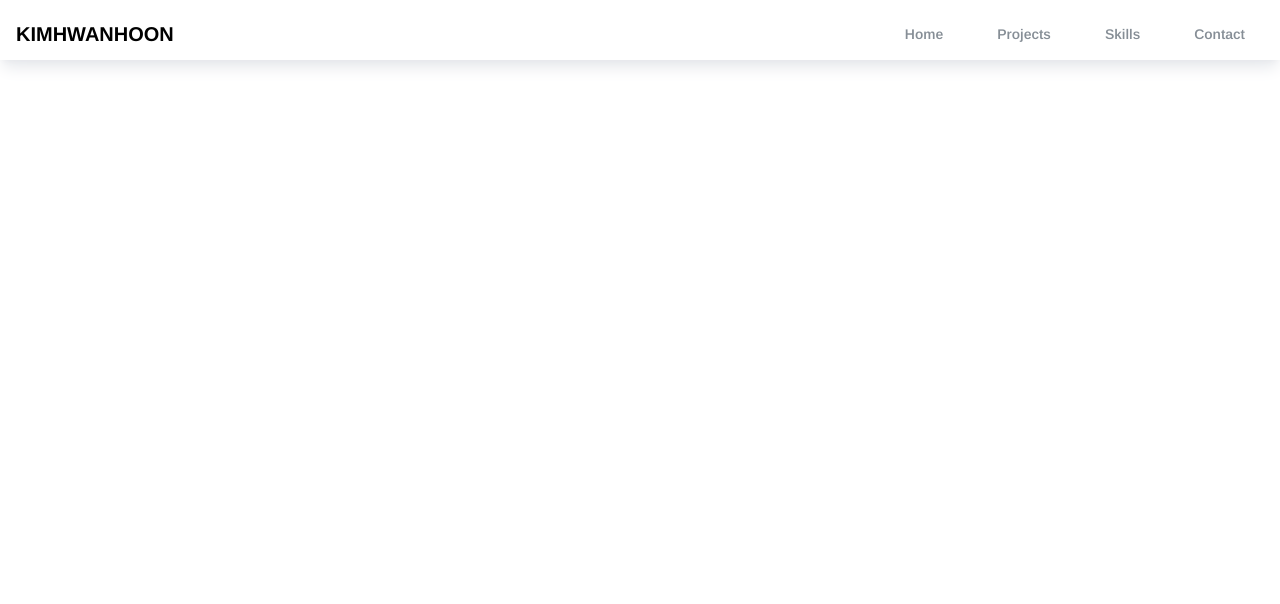
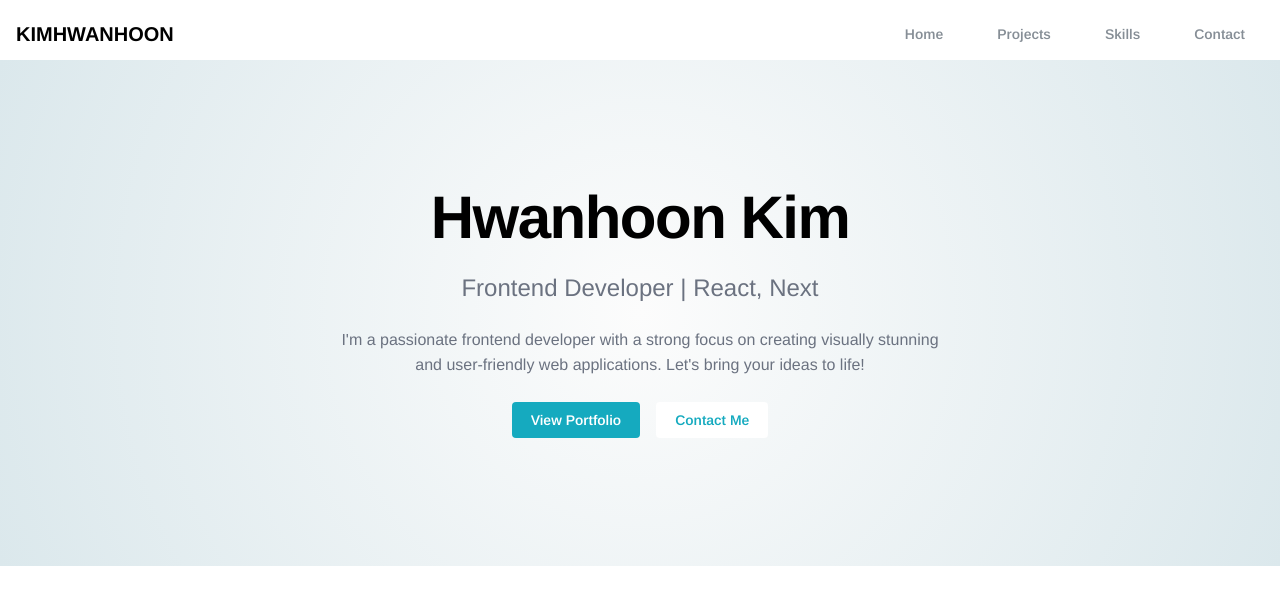
Before and after one commit to kimhwanhoon/portfolio, a Next.js app: page / in a window 1280 px wide. Shown: the top 604 px of the page. Built offline with nearby package versions, Linux system fonts and the light colour scheme; a small style sheet from the web is missing.

Commit message:
here home

```diff
--- a/app/globals.css
+++ b/app/globals.css
@@ -17,3 +17,12 @@
 .text-15 {
   @apply text-[15px];
 }
+
+.hero.bg {
+  background: rgb(252, 252, 252);
+  background: radial-gradient(
+    circle,
+    rgba(252, 252, 252, 1) 0%,
+    rgba(219, 232, 236, 1) 100%
+  );
+}
--- a/app/page.tsx
+++ b/app/page.tsx
@@ -1,7 +1,21 @@
+import { Hero } from "@/components/heroes/Hero";
 import React from "react";
 
 const HomePage = () => {
-  return <div></div>;
+  return (
+    <main>
+      <Hero
+        key={"home"}
+        title="Hwanhoon Kim"
+        subtitle="Frontend Developer | React, Next"
+        content="I'm a passionate frontend developer with a strong focus on creating
+        visually stunning and user-friendly web applications. Let's bring your
+        ideas to life!"
+        firstButton={{ title: "View Portfolio", href: "/#projects" }}
+        secondButton={{ title: "Contact Me", href: "/#contact" }}
+      />
+    </main>
+  );
 };
 
 export default HomePage;
--- /dev/null
+++ b/components/heroes/Hero.tsx
@@ -0,0 +1,50 @@
+import { Button } from "@mantine/core";
+import Link from "next/link";
+import React from "react";
+
+interface HeroProps {
+  title: string;
+  subtitle: string;
+  content: string;
+  firstButton: { title: string; href: string };
+  secondButton: { title: string; href: string };
+}
+
+export const Hero = ({
+  title,
+  subtitle,
+  content,
+  firstButton,
+  secondButton,
+}: HeroProps) => {
+  return (
+    <section className="hero bg flex items-center justify-center  py-20 md:py-32 ">
+      <div className="container space-y-6 px-4 text-center md:px-6">
+        <h1 className="text-4xl font-bold tracking-tight md:text-6xl">
+          {title}
+        </h1>
+        <p className="text-xl text-gray-500 md:text-2xl ">{subtitle}</p>
+        <p className="mx-auto max-w-[600px] text-gray-500 ">{content}</p>
+        <div className="flex justify-center gap-4">
+          <Button
+            className="hover-effect-mild"
+            color="cyan"
+            component={Link}
+            href={firstButton?.href ?? "#"}
+          >
+            {firstButton.title}
+          </Button>
+          <Button
+            className="hover-effect-mild"
+            color="cyan"
+            variant="white"
+            component={Link}
+            href={secondButton.href ?? "#"}
+          >
+            {secondButton.title}
+          </Button>
+        </div>
+      </div>
+    </section>
+  );
+};
```
